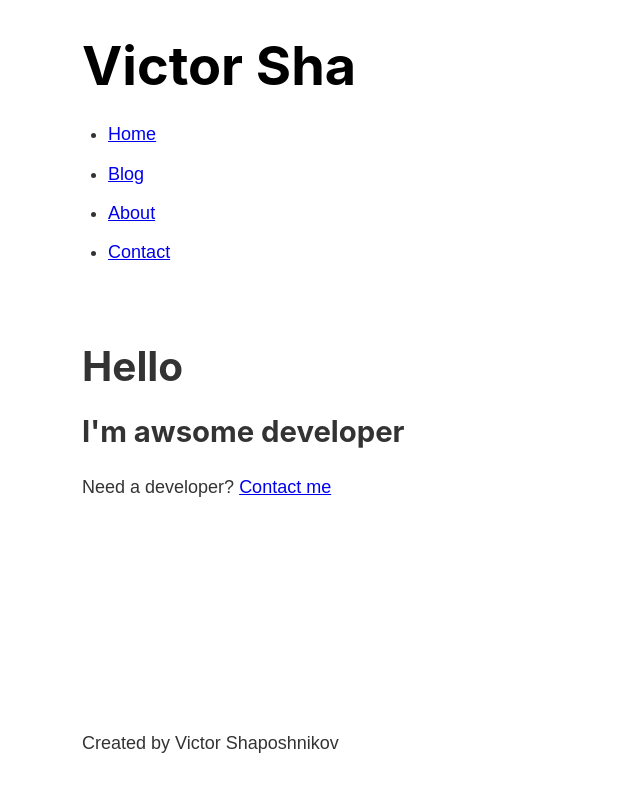
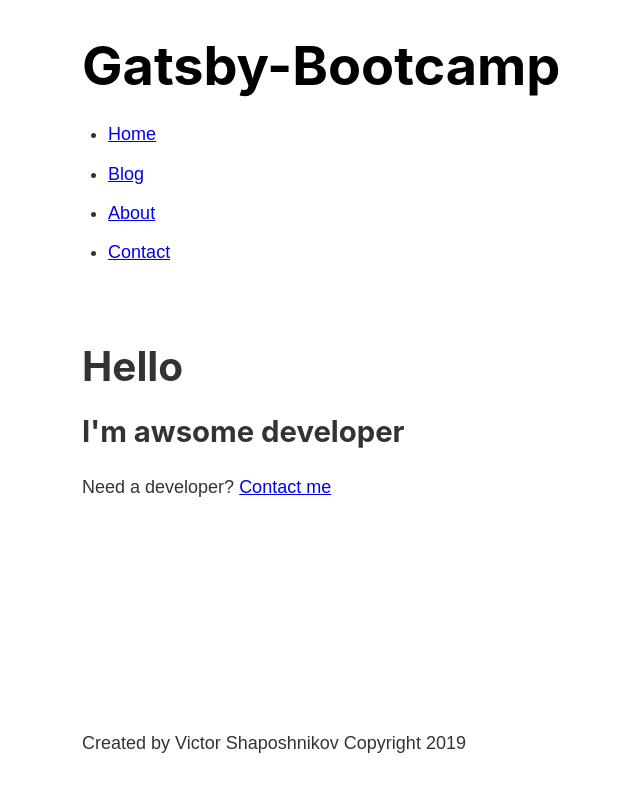
Before and after one commit to victor-sha/gatsby-bootcamp, a Gatsby site: page / in a window 1280 px wide. Shown: the whole page, without its empty margins (201-841 px from the left). Built offline with nearby package versions, Linux system fonts and the light colour scheme; Gatsby itself is replaced by a stand-in of ours.

Commit message:
add graphql metadata query from config file

```diff
--- a/gatsby-config.js
+++ b/gatsby-config.js
@@ -5,6 +5,10 @@
  */
 
 module.exports = {
+  siteMetadata: {
+    title: 'Gatsby-Bootcamp',
+    author: 'Victor Shaposhnikov'
+  },
   plugins: [
     'gatsby-plugin-sass'
   ]
--- a/src/components/footer.js
+++ b/src/components/footer.js
@@ -1,9 +1,19 @@
 import React from 'react'
+import { graphql, useStaticQuery } from 'gatsby'
 
 const Footer = () => {
+  const data = useStaticQuery(graphql`
+  query {
+    site {
+      siteMetadata {
+        author
+      }
+    }
+  }
+  `)
   return (
     <footer>
-      <p>Created by Victor Shaposhnikov</p>
+      <p>Created by {data.site.siteMetadata.author} Copyright 2019</p>
     </footer>
   )
 }
--- a/src/components/header.js
+++ b/src/components/header.js
@@ -1,13 +1,22 @@
 import React from 'react';
-import { Link } from 'gatsby';
+import { Link, graphql, useStaticQuery } from 'gatsby';
 import headerStyle from './header.module.scss';
 
 const Header = () => {
+  const data = useStaticQuery(graphql`
+  query {
+    site {
+      siteMetadata {
+        title
+      }
+    }
+  }
+  `)
   return (
     <header className={headerStyle.header}>
       <h1 >
         <Link className={headerStyle.title} to="/">
-          Victor Sha
+          {data.site.siteMetadata.title}
         </Link>
       </h1>
       <nav>
```
